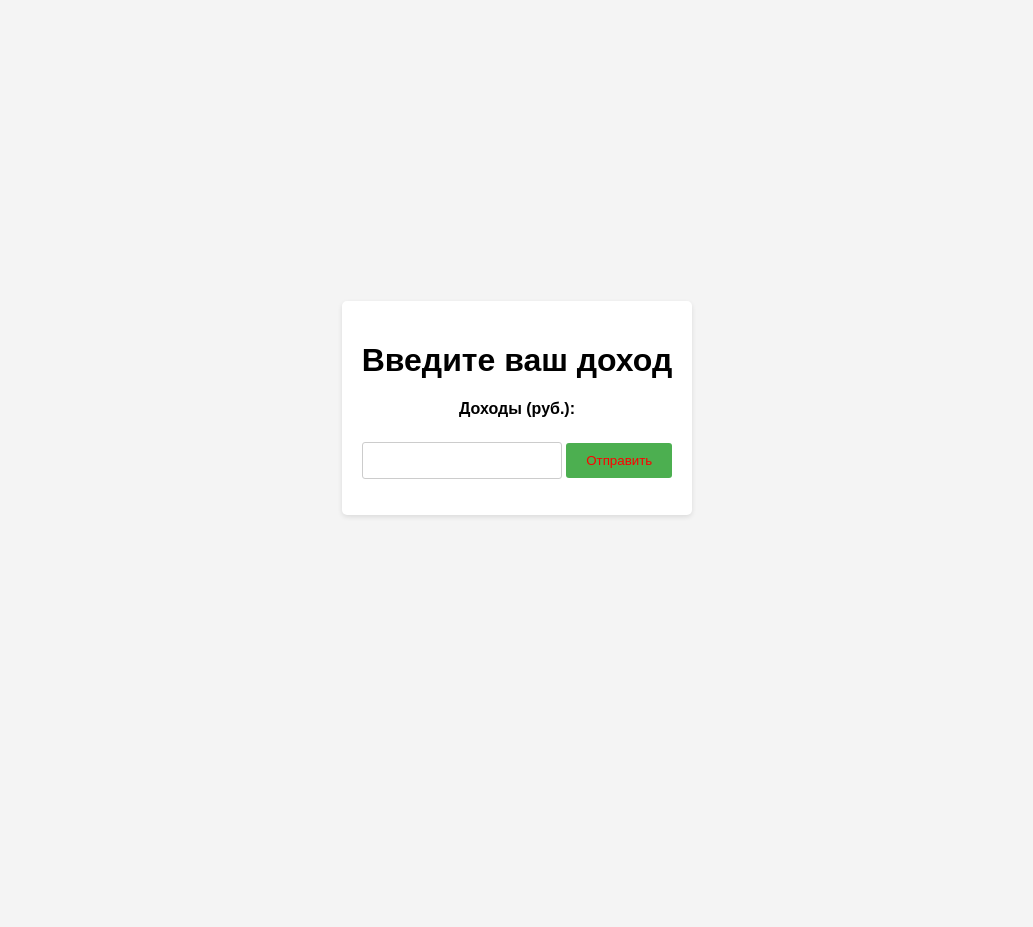
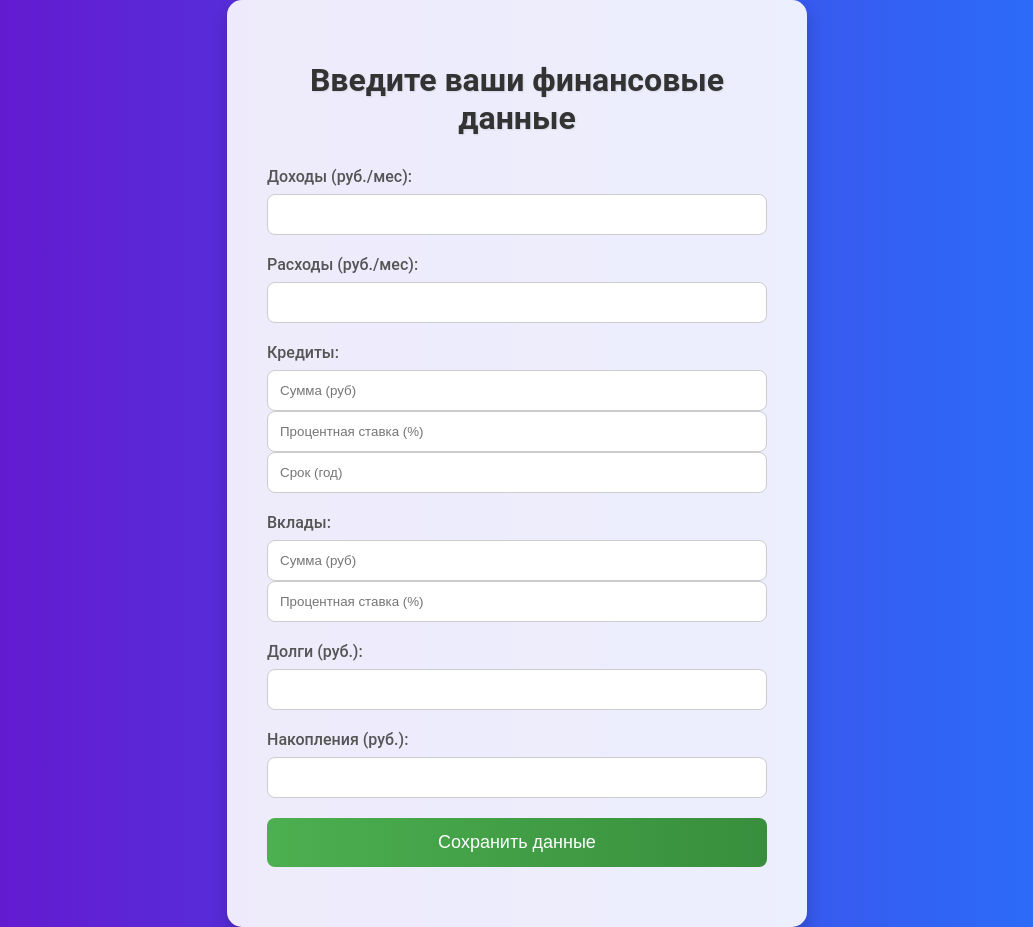
Before and after one commit to Chernika656/web_app, a plain HTML site: page index.html in a window 1280 px wide. Shown: the whole page, without its empty margins (123-1156 px from the left). Before the commit the page ends 816 px from the top, so only its background shows below. Drawn offline with Linux system fonts and the light colour scheme.

Commit message:
Update index.html

```diff
--- a/index.html
+++ b/index.html
@@ -3,73 +3,44 @@
 <head>
     <meta charset="UTF-8">
     <meta name="viewport" content="width=device-width, initial-scale=1.0">
-    <title>Ввод доходов</title>
-    <style>
-        body {
-            font-family: sans-serif;
-            display: flex;
-            justify-content: center;
-            align-items: center;
-            min-height: 100vh;
-            background-color: #f4f4f4;
-        }
+    <title>Ввод Финансовых Данных</title>
+    <link rel="stylesheet" href="style.css">
+    <script src="index.js" defer></script> </head>
+<body>
+<div class="container">
+    <h1>Введите ваши финансовые данные</h1>
+    <form id="financeForm">
+        <div class="form-group">
+            <label for="income">Доходы (руб./мес):</label>
+            <input type="number" id="income" name="income" min="0" required>
+        </div>
+        <div class="form-group">
+            <label for="expenses">Расходы (руб./мес):</label>
+            <input type="number" id="expenses" name="expenses" min="0" required>
+        </div>
+        <div class="form-group">
+            <label>Кредиты:</label>
+            <input type="number" id="loanAmount" name="loanAmount" min="0" placeholder="Сумма (руб)" required>
+            <input type="number" id="loanInterest" name="loanInterest" min="0" step="0.01" placeholder="Процентная ставка (%)" required>
+            <input type="number" id="loanTerm" name="loanTerm" min="0" placeholder="Срок (год)" required>
+        </div>
+        <div class="form-group">
+            <label>Вклады:</label>
+            <input type="number" id="depositAmount" name="depositAmount" min="0" placeholder="Сумма (руб)" required>
+            <input type="number" id="depositInterest" name="depositInterest" min="0" step="0.01" placeholder="Процентная ставка (%)" required>
+        </div>
+        <div class="form-group">
+            <label for="debts">Долги (руб.):</label>
+            <input type="number" id="debts" name="debts" min="0" required>
+        </div>
+        <div class="form-group">
+            <label for="savings">Накопления (руб.):</label>
+            <input type="number" id="savings" name="savings" min="0" required>
+        </div>
+        <button type="button" id="saveData">Сохранить данные</button>
+    </form>
+    <p id="dataMessage"></p>
+</div>
 
-        .container {
-            background-color: #fff;
-            padding: 20px;
-            border-radius: 5px;
-            box-shadow: 0 2px 5px rgba(0, 0, 0, 0.1);
-            text-align: center;
-        }
-
-        label {
-            display: block;
-            margin-bottom: 10px;
-            font-weight: bold;
-        }
-
-        input[type="number"] {
-            width: 200px;
-            padding: 10px;
-            border: 1px solid #ccc;
-            border-radius: 3px;
-            box-sizing: border-box;
-        }
-
-        button {
-            background-color: #4CAF50;
-            color: red;
-            padding: 10px 20px;
-            border: none;
-            border-radius: 3px;
-            cursor: pointer;
-            margin-top: 15px;
-        }
-
-        button:hover {
-            background-color: #45a049;
-        }
-    </style>
-</head>
-<body>
-    <div class="container">
-        <h1>Введите ваш доход</h1>
-        <form id="incomeForm">
-            <label for="income">Доходы (руб.):</label>
-            <input type="number" id="income" name="income" min="0">
-            <button type="button" onclick="submitIncome()">Отправить</button>
-        </form>
-        <p id="incomeMessage"></p> </div>
-
-    <script>
-        function submitIncome() {
-            const income = document.getElementById("income").value;
-            if (income >= 0) {
-              document.getElementById("incomeMessage").textContent = "Ваш доход: " + income + " руб.";
-            } else {
-              document.getElementById("incomeMessage").textContent = "Пожалуйста, введите положительное число.";
-            }
-        }
-    </script>
 </body>
 </html>
```
